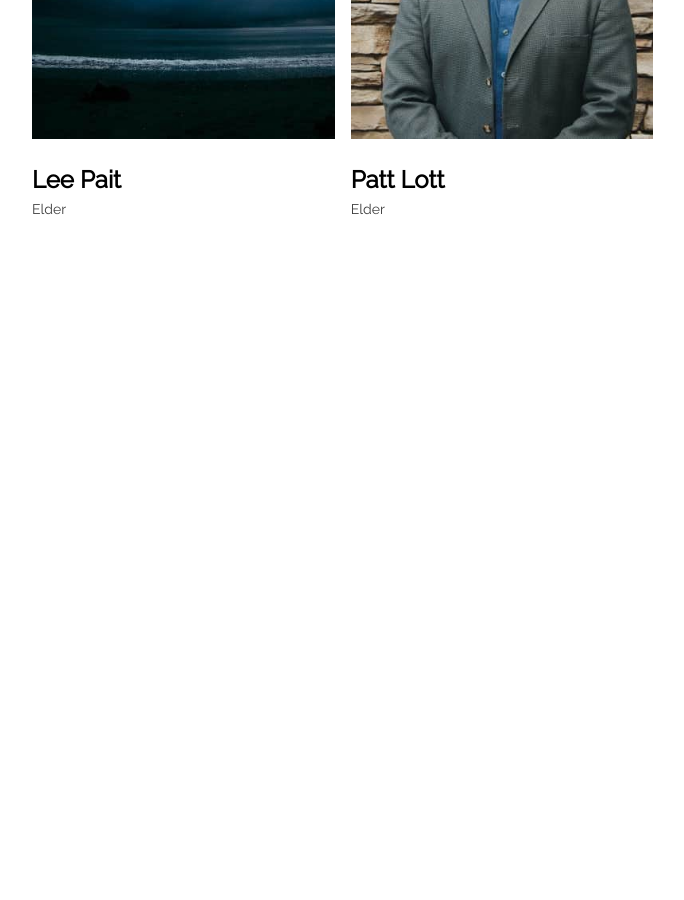
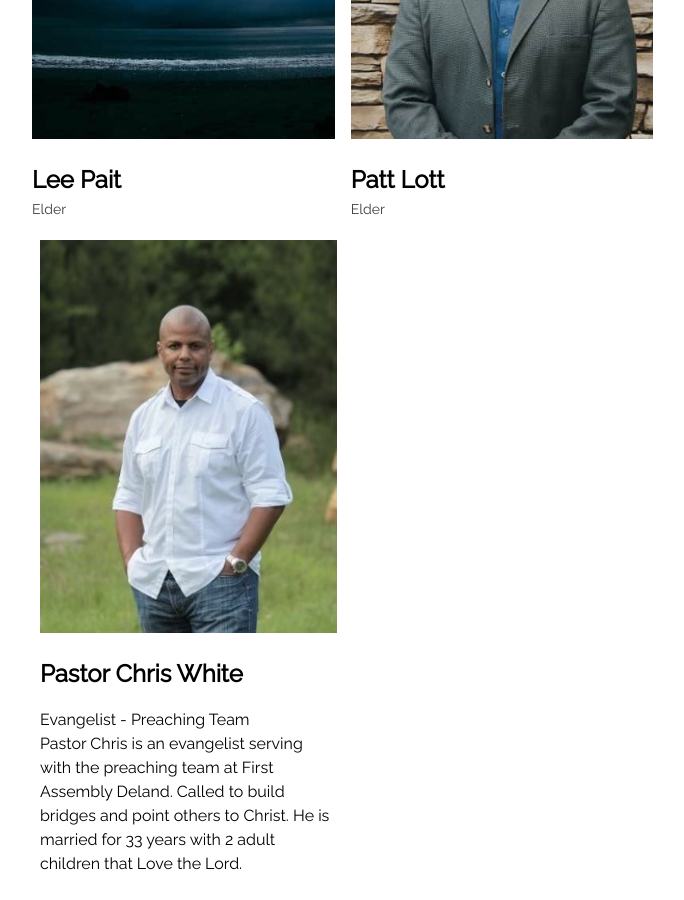
Before and after one commit to thinkjson/firstassemblydeland, a Jekyll site: the page built from _pages/staff.markdown, in a window 1280 px wide and 900 px high, scrolled down 2048 px. Shown: the whole window, without its empty margins (138-822 px from the left). Built offline with Jekyll 4.4.1, drawn with Linux system fonts in a browser that asks for light colours; some web fonts are replaced; a script that is not in the unit is left out; before the commit the page ends 2312 px from its top, so only the background shows below that.

Commit message:
Update staff.markdown

```diff
--- a/_pages/staff.markdown
+++ b/_pages/staff.markdown
@@ -89,4 +89,13 @@ permalink: /about-us/people/
         <div class="title">Elder</div>
     </div>
 
-</div>
+    </div>
+
+   <div class="col-xs-12 col-sm-12 col-md-4 col-lg-4">
+        <img class="image-responsive" src="/static/scaled_chris_white2021.jpg">
+        <h2>Pastor Chris White</h2>
+        <div class="title">Evangelist - Preaching Team</div>
+
+        <div>Pastor Chris is an evangelist serving with the preaching team at First Assembly Deland. Called to build bridges and point others to Christ.  He is married for 33 years with 2 adult children that Love the Lord.</div>
+
+   </div>
```
